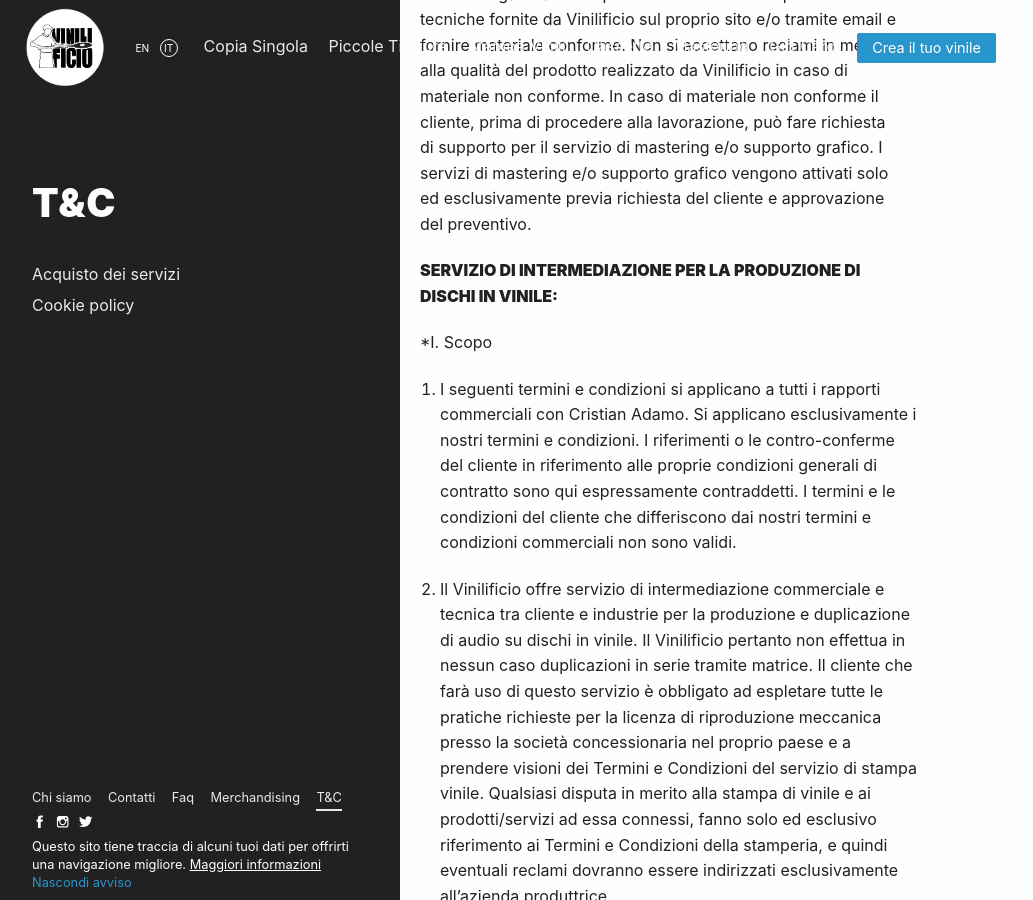
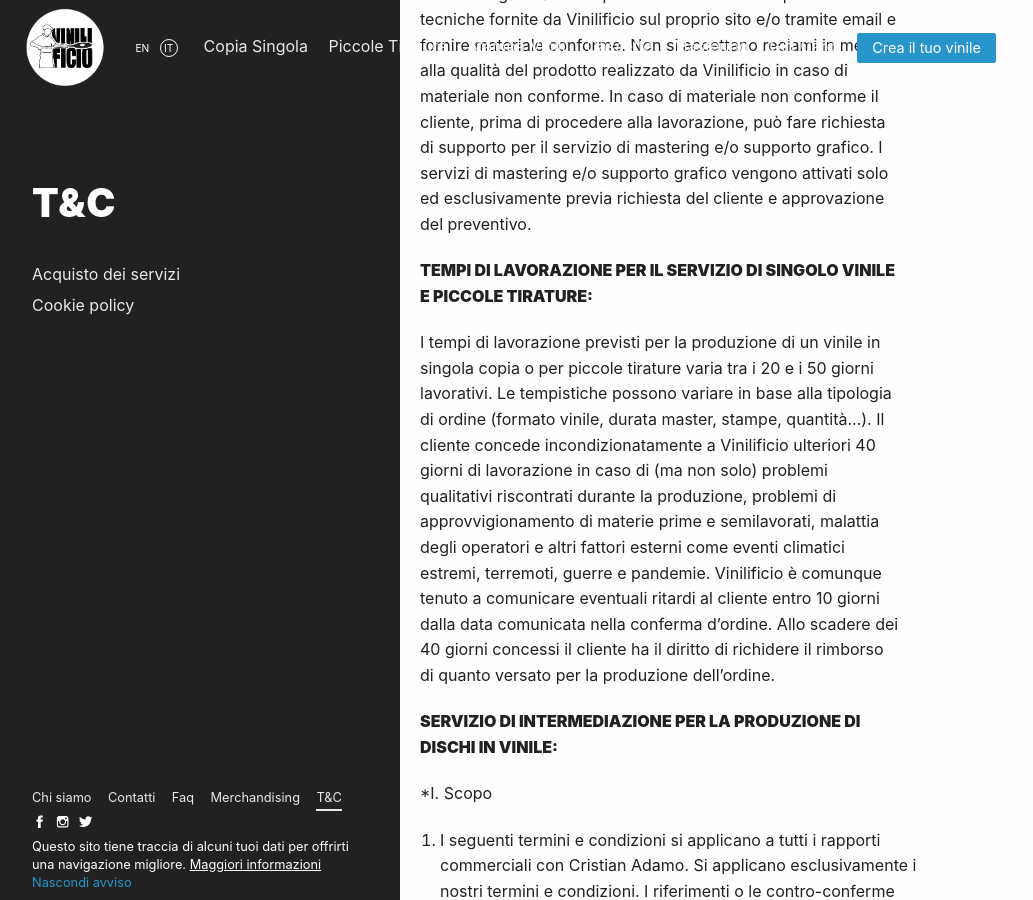
Before and after one commit to Vinilificio/vinilificio.com, a Jekyll site: the page built from _pages/termini-condizioni.md, in a window 1280 px wide and 900 px high, scrolled down 1127 px. Shown: the whole window, without its empty margins (0-1033 px from the left). Built offline with Jekyll 4.4.1, drawn with Linux system fonts in a browser that asks for light colours; nearby versions of some CDN libraries; comment, search, counter and statistics services are not loaded.

Commit message:
aggiornamento tempistiche lavorazione

```diff
--- a/_pages/termini-condizioni.md
+++ b/_pages/termini-condizioni.md
@@ -28,6 +28,12 @@
 **ASSUNZIONE DI RESPONSABILITA’ DEL CLIENTE IN MERITO AL CONTENUTO E ALLA QUALITA' DEL MASTER AUDIO E DEI FILES GRAFICI:**
 
 Il cliente è responsabile per la qualità dei contenuti audio e grafici forniti a Vinilificio per il servizio di trasferimento master audio su vinile e per il servizio di stampa in quantità. Il cliente deve obbligatoriamente prendere visione delle specifiche tecniche fornite da Vinilificio sul proprio sito e/o tramite email e fornire materiale conforme. Non si accettano reclami in merito alla qualità del prodotto realizzato da Vinilificio in caso di materiale non conforme. In caso di materiale non conforme il cliente, prima di procedere alla lavorazione, può fare richiesta di supporto per il servizio di mastering e/o supporto grafico. I servizi di mastering e/o supporto grafico vengono attivati solo ed esclusivamente previa richiesta del cliente e approvazione del preventivo.
+
+**TEMPI DI LAVORAZIONE PER IL SERVIZIO DI SINGOLO VINILE E PICCOLE TIRATURE:**
+
+I tempi di lavorazione previsti per la produzione di un vinile in singola copia o per piccole tirature varia tra i 20 e i 50 giorni lavorativi. Le tempistiche possono variare in base alla tipologia di ordine (formato vinile, durata master, stampe, quantità...). Il cliente concede incondizionatamente a Vinilificio ulteriori 40 giorni di lavorazione in caso di (ma non solo) problemi qualitativi riscontrati durante la produzione, problemi di approvvigionamento di materie prime e semilavorati, malattia degli operatori e altri fattori esterni come eventi climatici estremi, terremoti, guerre e pandemie.
+Vinilificio è comunque tenuto a comunicare eventuali ritardi al cliente entro 10 giorni dalla data comunicata nella conferma d'ordine. Allo scadere dei 40 giorni concessi il cliente ha il diritto di richidere il rimborso di quanto versato per la produzione dell'ordine.
+
 
 **SERVIZIO DI INTERMEDIAZIONE PER LA PRODUZIONE DI DISCHI IN VINILE:**
 
```
